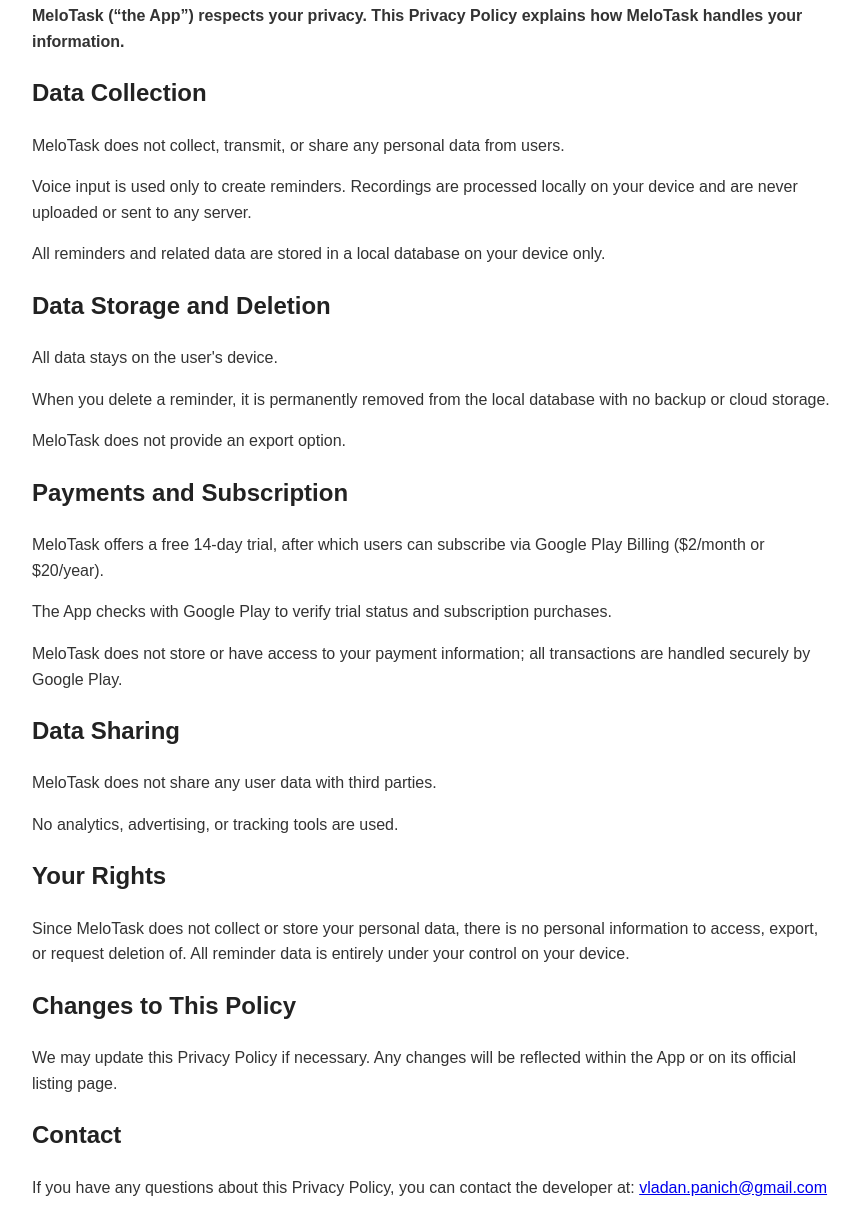
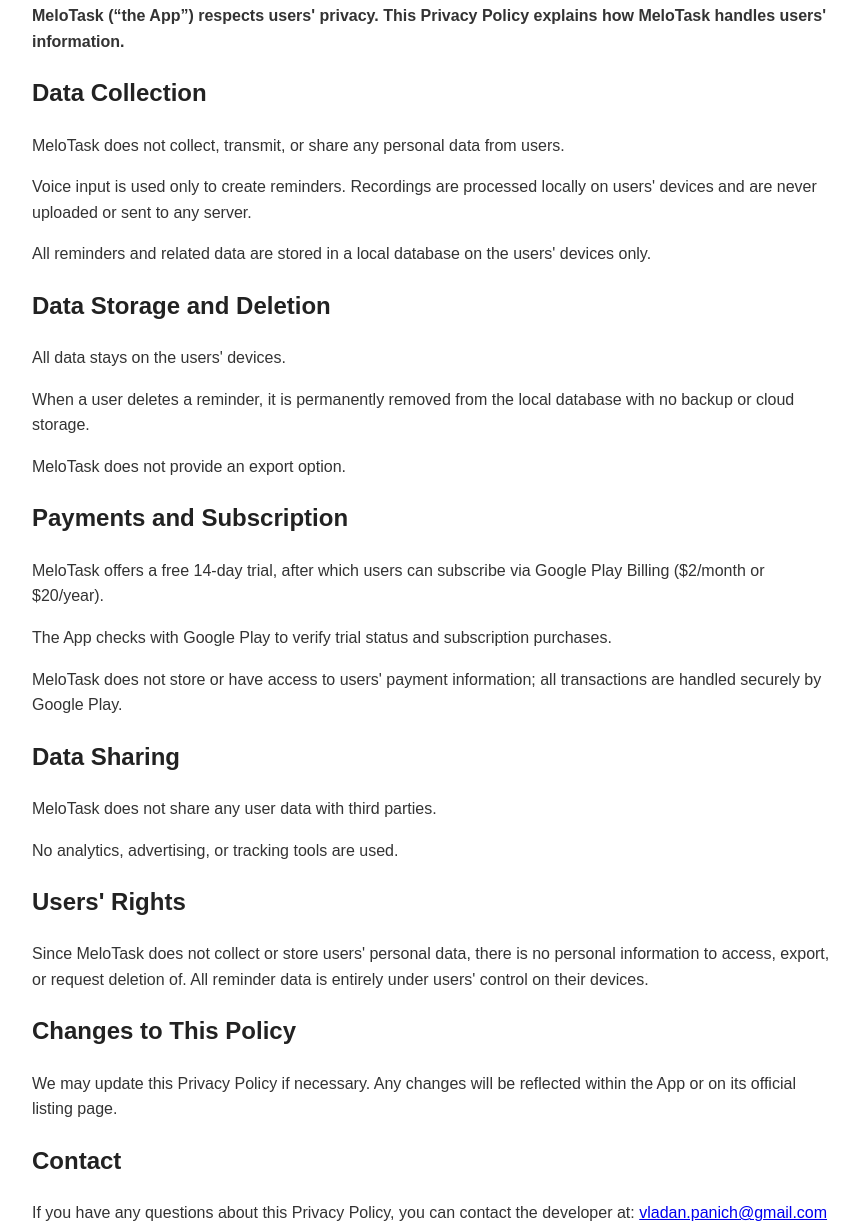
Before and after one commit to mikimanki/mikimanki.github.io, a plain HTML site: page index.html in a window 1280 px wide. Shown: the part 151-1380 px from the top of the page, without its empty margins (208-1068 px from the left). Drawn offline with Linux system fonts and the light colour scheme.

Commit message:
Update index.html

```diff
--- a/index.html
+++ b/index.html
@@ -21,29 +21,29 @@
 <body>
   <h1>Privacy Policy for MeloTask</h1>
   <p><strong>Effective Date:</strong> September 2025</p>
-  <p><strong>MeloTask (“the App”) respects your privacy. This Privacy Policy explains how MeloTask handles your information.</strong></p>
+  <p><strong>MeloTask (“the App”) respects users' privacy. This Privacy Policy explains how MeloTask handles users' information.</strong></p>
 
   <h2>Data Collection</h2>
   <p>MeloTask does not collect, transmit, or share any personal data from users.</p>
-  <p>Voice input is used only to create reminders. Recordings are processed locally on your device and are never uploaded or sent to any server.</p>
-  <p>All reminders and related data are stored in a local database on your device only.</p>
+  <p>Voice input is used only to create reminders. Recordings are processed locally on users' devices and are never uploaded or sent to any server.</p>
+  <p>All reminders and related data are stored in a local database on the users' devices only.</p>
 
   <h2>Data Storage and Deletion</h2>
-  <p>All data stays on the user's device.</p>
-  <p>When you delete a reminder, it is permanently removed from the local database with no backup or cloud storage.</p>
+  <p>All data stays on the users' devices.</p>
+  <p>When a user deletes a reminder, it is permanently removed from the local database with no backup or cloud storage.</p>
   <p>MeloTask does not provide an export option.</p>
 
   <h2>Payments and Subscription</h2>
   <p>MeloTask offers a free 14-day trial, after which users can subscribe via Google Play Billing ($2/month or $20/year).</p>
   <p>The App checks with Google Play to verify trial status and subscription purchases.</p>
-  <p>MeloTask does not store or have access to your payment information; all transactions are handled securely by Google Play.</p>
+  <p>MeloTask does not store or have access to users' payment information; all transactions are handled securely by Google Play.</p>
 
   <h2>Data Sharing</h2>
   <p>MeloTask does not share any user data with third parties.</p>
   <p>No analytics, advertising, or tracking tools are used.</p>
 
-  <h2>Your Rights</h2>
-  <p>Since MeloTask does not collect or store your personal data, there is no personal information to access, export, or request deletion of. All reminder data is entirely under your control on your device.</p>
+  <h2>Users' Rights</h2>
+  <p>Since MeloTask does not collect or store users' personal data, there is no personal information to access, export, or request deletion of. All reminder data is entirely under users' control on their devices.</p>
 
   <h2>Changes to This Policy</h2>
   <p>We may update this Privacy Policy if necessary. Any changes will be reflected within the App or on its official listing page.</p>
```
